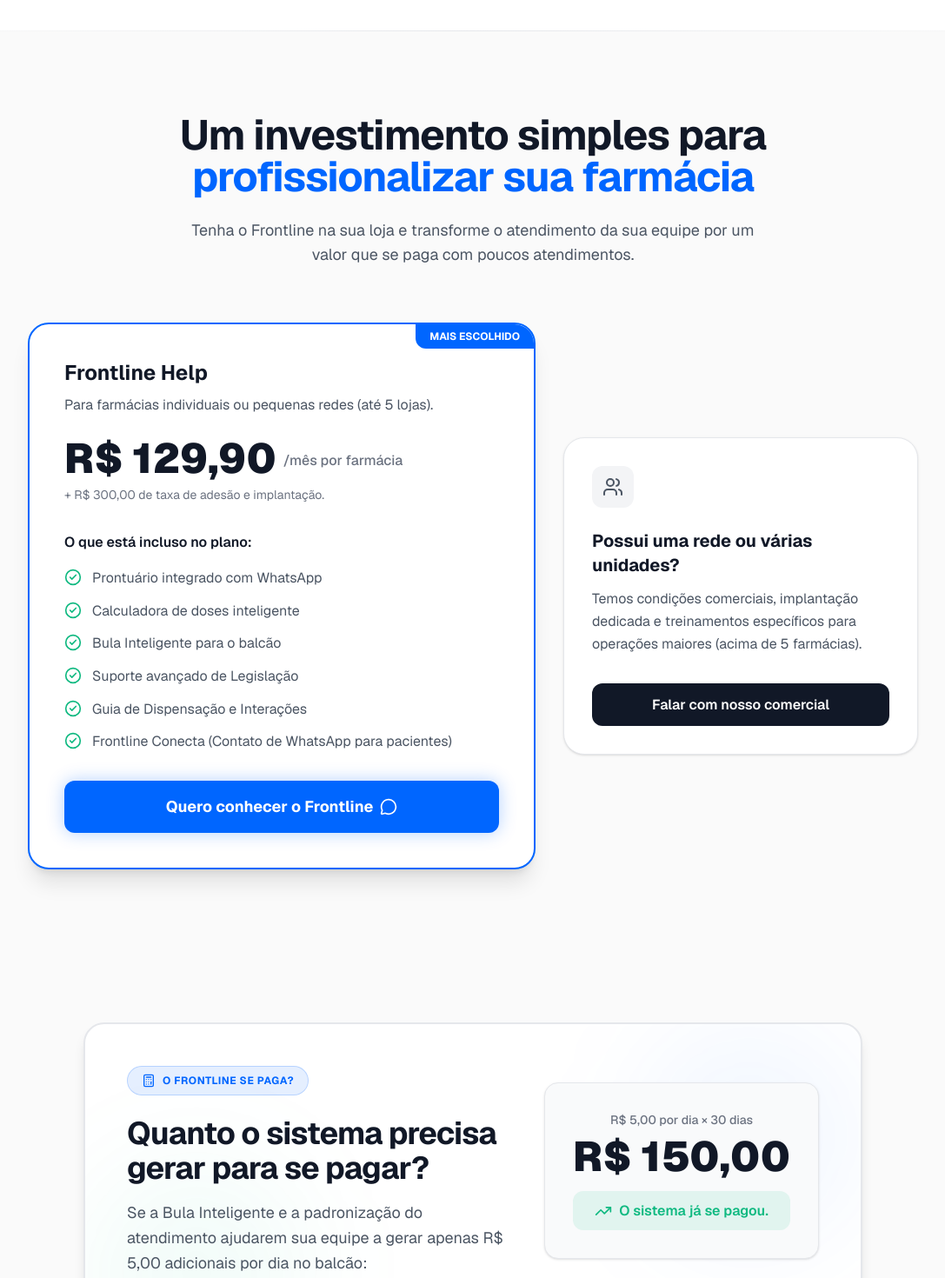
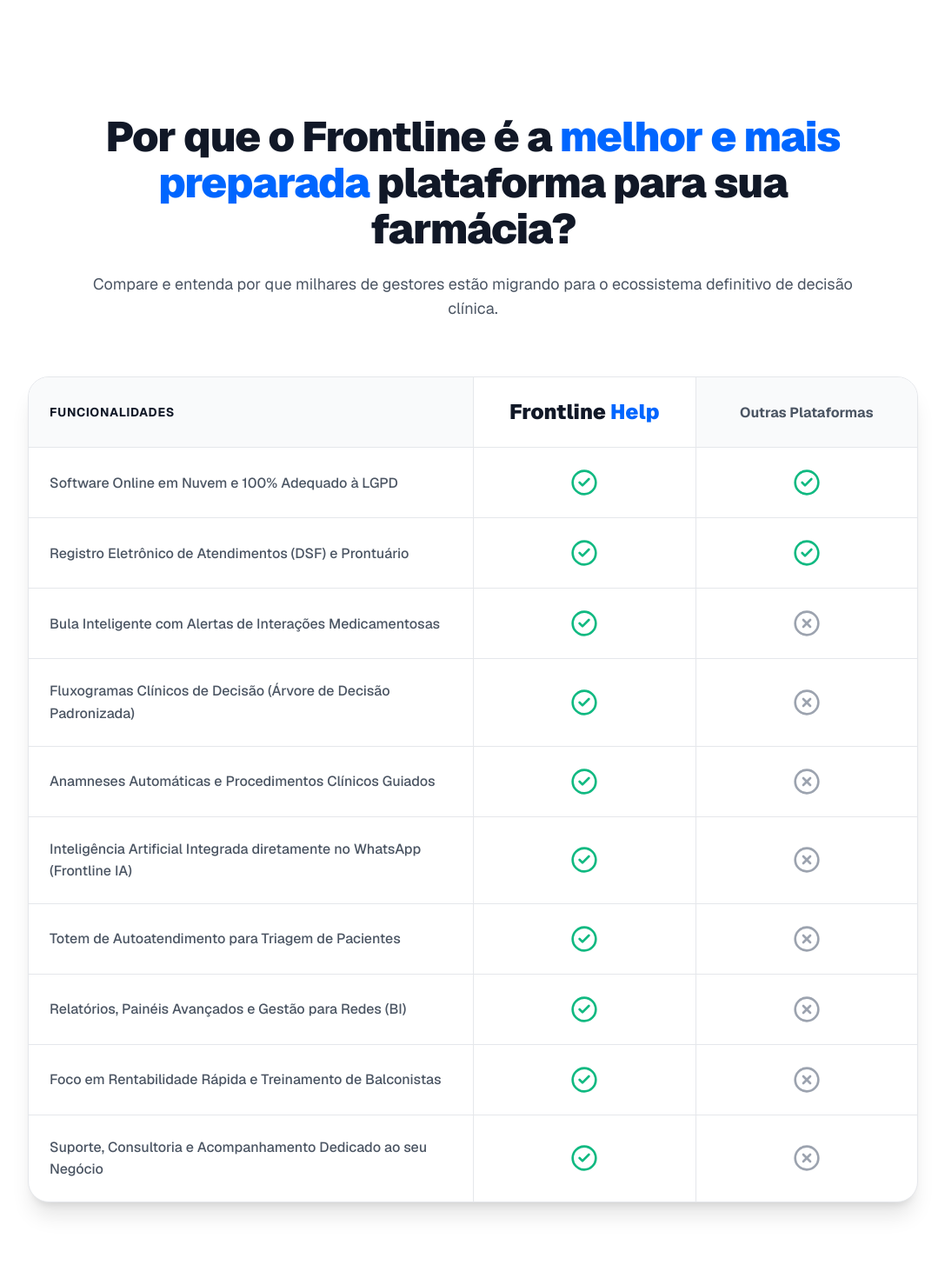
Before and after one commit to AndrielCardoso/landingpage-frontline, a Next.js app: page / in a window 1280 px wide. Shown: the part 8160-9630 px from the top of the page at 87% size, without its empty margins (96-1183 px from the left). Built offline with nearby package versions, Linux system fonts and the light colour scheme.

Commit message:
feat: add comparison section

```diff
--- /dev/null
+++ b/app/components/comparison.tsx
@@ -0,0 +1,136 @@
+"use client";
+
+import React from "react";
+import { motion } from "framer-motion";
+import { CheckCircle2, XCircle } from "lucide-react";
+
+const comparisonFeatures = [
+  {
+    name: "Software Online em Nuvem e 100% Adequado à LGPD",
+    frontline: true,
+    others: true,
+  },
+  {
+    name: "Registro Eletrônico de Atendimentos (DSF) e Prontuário",
+    frontline: true,
+    others: true,
+  },
+  {
+    name: "Bula Inteligente com Alertas de Interações Medicamentosas",
+    frontline: true,
+    others: false,
+  },
+  {
+    name: "Fluxogramas Clínicos de Decisão (Árvore de Decisão Padronizada)",
+    frontline: true,
+    others: false,
+  },
+  {
+    name: "Anamneses Automáticas e Procedimentos Clínicos Guiados",
+    frontline: true,
+    others: false,
+  },
+  {
+    name: "Inteligência Artificial Integrada diretamente no WhatsApp (Frontline IA)",
+    frontline: true,
+    others: false,
+  },
+  {
+    name: "Totem de Autoatendimento para Triagem de Pacientes",
+    frontline: true,
+    others: false,
+  },
+  {
+    name: "Relatórios, Painéis Avançados e Gestão para Redes (BI)",
+    frontline: true,
+    others: false,
+  },
+  {
+    name: "Foco em Rentabilidade Rápida e Treinamento de Balconistas",
+    frontline: true,
+    others: false,
+  },
+  {
+    name: "Suporte, Consultoria e Acompanhamento Dedicado ao seu Negócio",
+    frontline: true,
+    others: false,
+  },
+];
+
+export const ComparisonSection = () => {
+  return (
+    <section className="py-24 relative bg-white">
+      <div className="container mx-auto px-6 relative z-10">
+        <motion.div
+          initial={{ opacity: 0, y: 20 }}
+          whileInView={{ opacity: 1, y: 0 }}
+          viewport={{ once: true }}
+          className="max-w-4xl mx-auto text-center mb-16"
+        >
+          <h2 className="text-3xl md:text-5xl font-black tracking-tight leading-[1.1] mb-6">
+            Por que o Frontline é a{" "}
+            <span className="text-[#0066FF]">melhor e mais preparada</span>{" "}
+            plataforma para sua farmácia?
+          </h2>
+          <p className="text-lg text-[#4B5563]">
+            Compare e entenda por que milhares de gestores estão migrando para o
+            ecossistema definitivo de decisão clínica.
+          </p>
+        </motion.div>
+
+        <motion.div
+          initial={{ opacity: 0, y: 20 }}
+          whileInView={{ opacity: 1, y: 0 }}
+          viewport={{ once: true }}
+          transition={{ delay: 0.2 }}
+          className="max-w-5xl mx-auto"
+        >
+          <div className="bg-white rounded-3xl border border-[#E5E7EB] shadow-xl overflow-hidden flex flex-col">
+            {/* Header */}
+            <div className="grid grid-cols-[2fr_1fr_1fr] bg-[#F9FAFB] border-b border-[#E5E7EB]">
+              <div className="p-6 flex items-center font-bold text-[#111827] uppercase tracking-wider text-sm">
+                Funcionalidades
+              </div>
+              <div className="p-6 flex items-center justify-center border-l border-[#E5E7EB] bg-white">
+                <span className="text-2xl font-black text-[#111827]">
+                  Frontline <span className="text-[#0066FF]">Help</span>
+                </span>
+              </div>
+              <div className="p-6 flex items-center justify-center border-l border-[#E5E7EB] font-bold text-[#4B5563] text-center">
+                Outras Plataformas
+              </div>
+            </div>
+
+            {/* Rows */}
+            <div className="divide-y divide-[#E5E7EB]">
+              {comparisonFeatures.map((feature, idx) => (
+                <div
+                  key={idx}
+                  className="grid grid-cols-[2fr_1fr_1fr] hover:bg-[#F9FAFB]/50 transition-colors"
+                >
+                  <div className="p-6 flex items-center font-medium text-[#4B5563]">
+                    {feature.name}
+                  </div>
+                  <div className="p-6 flex items-center justify-center border-l border-[#E5E7EB] bg-white">
+                    {feature.frontline ? (
+                      <CheckCircle2 className="w-8 h-8 text-[#10B981]" />
+                    ) : (
+                      <XCircle className="w-8 h-8 text-[#9CA3AF]" />
+                    )}
+                  </div>
+                  <div className="p-6 flex items-center justify-center border-l border-[#E5E7EB]">
+                    {feature.others ? (
+                      <CheckCircle2 className="w-8 h-8 text-[#10B981]" />
+                    ) : (
+                      <XCircle className="w-8 h-8 text-[#9CA3AF]" />
+                    )}
+                  </div>
+                </div>
+              ))}
+            </div>
+          </div>
+        </motion.div>
+      </div>
+    </section>
+  );
+};
--- a/app/page.tsx
+++ b/app/page.tsx
@@ -14,6 +14,7 @@
 import { SecuritySection } from "./components/security";
 import { TestimonialsSection } from "./components/testimonials";
 import { StepsSection } from "./components/steps";
+import { ComparisonSection } from "./components/comparison";
 import { Footer } from "./components/footer";
 import type { Metadata } from "next";
 
@@ -72,6 +73,7 @@
       <RecordsSection />
       <StandardizationSection />
       <ManagersSection />
+      <ComparisonSection />
       <PricingSection />
       <RoiSection />
       <SecuritySection />
```
